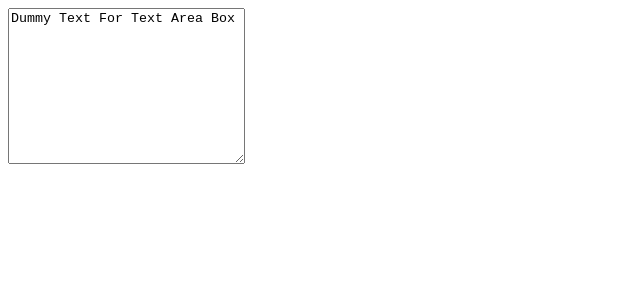
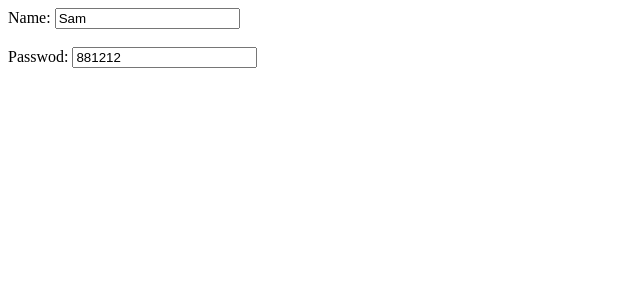
Before and after one commit to abdulsami-2001/Forget-Each-N-EveryThing-Of-Programming-But-Its-A-Try-Again, a React (Create React App) app in the folder React-JS/all-tut-prac-again/: page / in a window 1280 px wide. Shown: the top 300 px of the page, without its empty margins (0-640 px from the left). Built offline with nearby package versions, Linux system fonts and the light colour scheme.

Commit message:
Till 46 , Multiple inputs in react
Geeky shows ny sirf class component ky liye bataya tha, but khud bht phley iska sol nikala tha without google/stackoveflow help, for functional component. tb ki practice ki kya hi baat thi yrr :)

```diff
--- a/React-JS/all-tut-prac-again/src/App.js
+++ b/React-JS/all-tut-prac-again/src/App.js
@@ -58,8 +58,9 @@ import React,{ Component,Fragment} from 'react'
 
 // import Input from './Control Component 44/Input.component'
 
-import TextArea from './Control Component 44/TextArea.component'
+// import TextArea from './Control Component 44/TextArea.component'
 
+import MultipleInputs from './Control Component 44/MultipleInputs.component'
 
 
 
@@ -165,7 +166,9 @@ class App extends Component{
 
                 {/* <Input/> */}
 
-                <TextArea/>
+                {/* <TextArea/> */}
+
+                <MultipleInputs/>
 
             </Fragment >
         )
--- /dev/null
+++ b/React-JS/all-tut-prac-again/src/Control Component 44/MultipleInputs.component.jsx
@@ -0,0 +1,27 @@
+import React,{useState} from 'react'
+
+const MultipleInputs = () => {
+    const [inputs, setInputs] = useState({
+        myName: "Sam",
+        password: "881212"
+    })
+
+    const handleChange = (e) => {
+        console.log(e.target.name)
+        setInputs({
+            ...inputs,
+            [e.target.name]: e.target.value
+        })
+    }
+
+    return (
+        <form>
+           Name: <input type="text" value={inputs.myName} name="myName" onChange={handleChange} />
+           <br />
+           <br />
+           Passwod: <input type="text" value={inputs.password} name="password" onChange={handleChange} />
+        </form>
+    )
+}
+
+export default MultipleInputs
```
